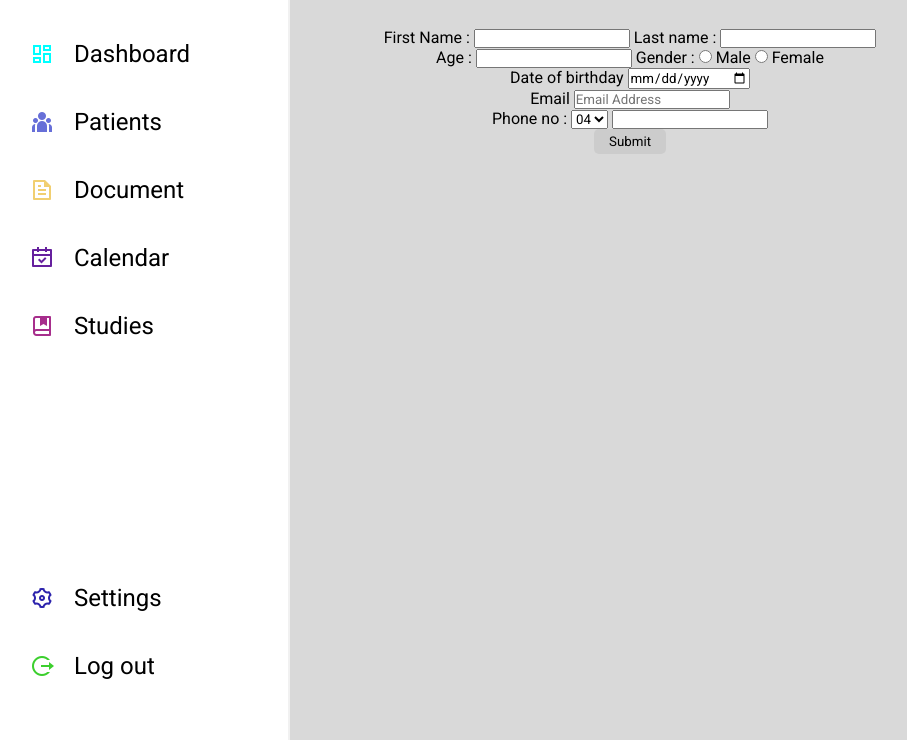
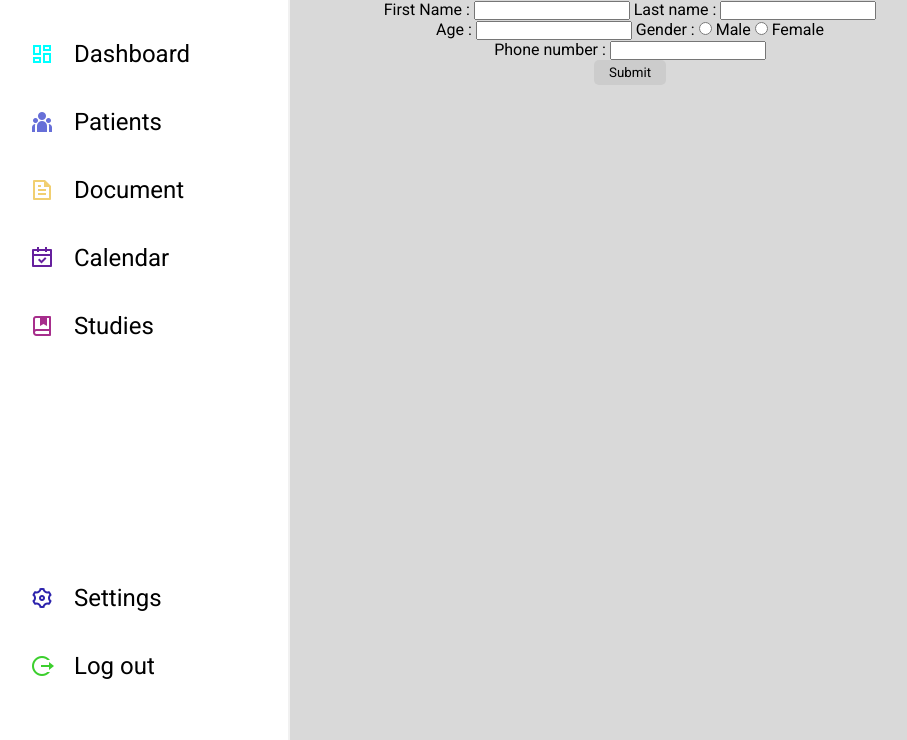
Before and after one commit to Phantex231/Group-3, a PHP site: page /form.html in a window 1280 px wide. Shown: the part 60-800 px from the top of the page, without its empty margins (10-917 px from the left). Run offline with PHP 8.4, Linux system fonts and the light colour scheme.

Commit message:
Add files via upload

```diff
--- a/form.html
+++ b/form.html
@@ -7,17 +7,16 @@
     <meta name="viewport" content="width=device-width, initial-scale=1.0">
     <link rel="stylesheet" href="css/styles.css">
     <link href="https://cdn.jsdelivr.net/npm/remixicon@2.5.0/fonts/remixicon.css" rel="stylesheet">
-
+  <title>Patients Form</title>
 </head>
 
 
 
 <body>
-
-
     <section class="header">
         <div class="logo"></div>
-    <img src="images/hospital logo.jpg"height="60" alt=""><span><img src="images/NSW Health logo.jpg"height="65" alt=""></span>
+        <img src="images/hospital logo.jpg" height="60" alt=""><span><img src="images/NSW Health logo.jpg" height="65" alt=""></span>
+        </div>
         <div class="search--notification--profile">
             <div class="search">
                 <input type="text" placeholder="Search">
@@ -26,6 +25,7 @@
             <div class="notification--profile">
                 <div class="picon add">
                     <i class="ri-add-circle-line"></i>
+
                 </div>
 
                 <div class="picon bell">
@@ -45,7 +45,7 @@
               </a>
             </li>
             <li>
-            <a href="patient.html">
+            <a href="patient.php">
               <span class="icon icon-2"><i class="ri-team-fill"></i></span>
               <span class="sidebar--item">Patients</span>
             </a>
@@ -88,66 +88,42 @@
               </li>
 
             </div>
-<html>
 
-<head>
-
-  <title>Patients Form</title>
-</head>
-<body>
-
-  <h1>Patients Form</h1>
-
- <form>
+ <form action="insert.php"method="post" >
 
    <tr>
     <td>First Name :</td>
-    <td><input type="text"></td>
+    <td><input type="text" name="firstName"></td>
    </tr>
 
    <tr>
     <td>Last name :</td>
-    <td><input type="text"></td>
+    <td><input type="text"name="lastName"></td>
    </tr>
 
 
 
    <div><td>Age :</td>
-    <td><input type="Age"></td>
+    <td><input type="number"name="age"></td>
     <tr>
       <td>Gender :</td>
       <td>
-       <input type="radio" name="Gender"> Male
-       <input type="radio" name="Gender"> Female
+       <input type="radio" name="gender"value="m"> Male
+       <input type="radio" name="gender" value="f"> Female
       </td>
      </tr>
   </div>
 
 
-
-   <div class="form2">
-    <label>Date of birthday</label>
-    <input type="date" >
-  </div>
-
-  <div class="email">
-    <label>Email</label>
-    <input type="number" placeholder="Email Address" >
-  </div>
-
    <tr>
-    <td>Phone no :</td>
+    <td>Phone number :</td>
     <td>
-     <select>
-      <option>04</option>
-
-     </select>
-     <input type="phone">
+     <input type="phone"name="phoneNo">
     </td>
    </tr>
    <div class="submit">
    <tr>
-    <td><input type="submit" value="Submit"></td>
+    <td><input type="submit" value="Submit"name="submit"></td>
    </tr>
   </div>
  </form>
```
Also changed, not shown: index.html (+3 -19 lines), patient.php (+10 -3 lines). Lines whose indentation alone changed are shown as unchanged.
